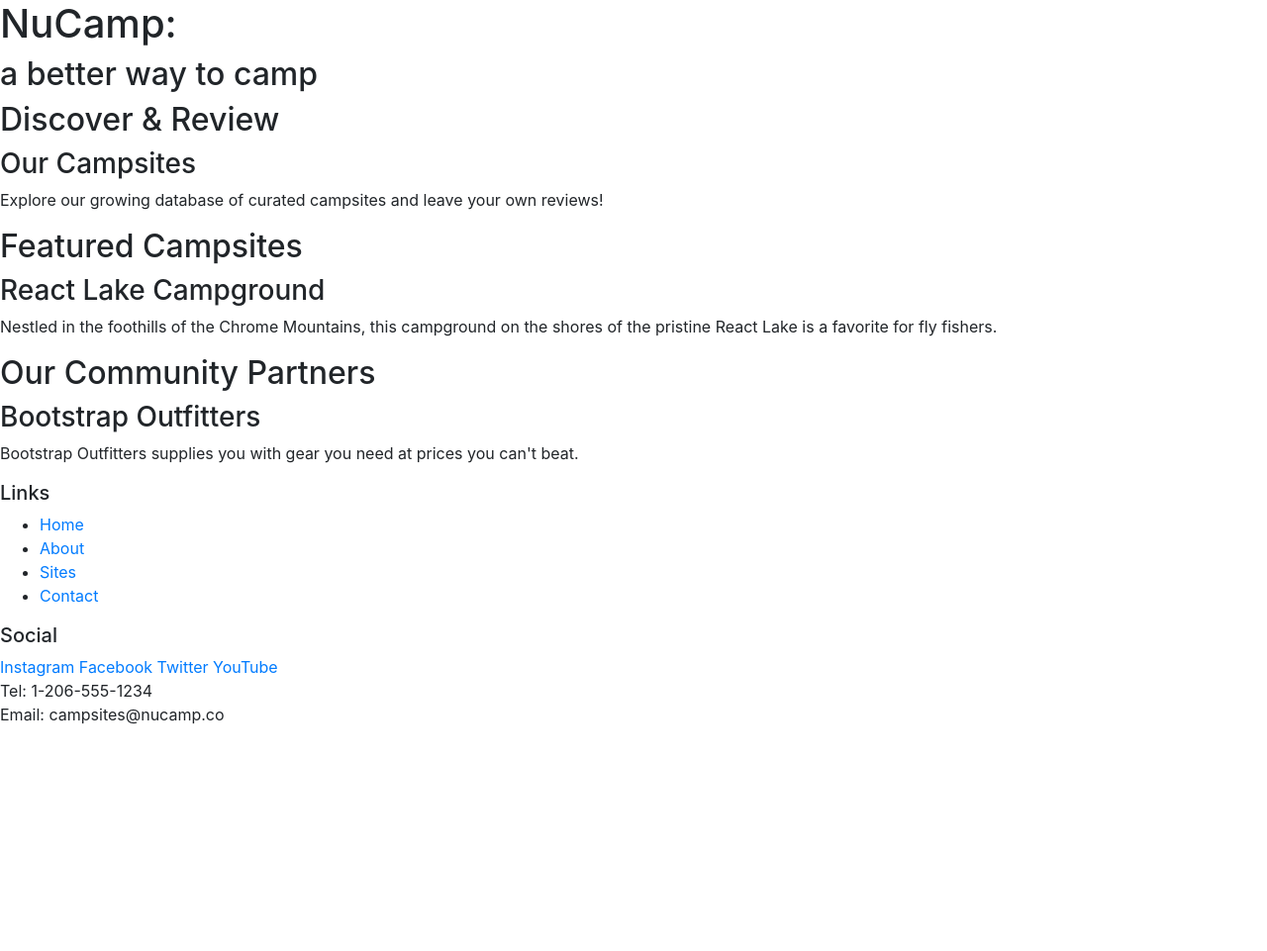
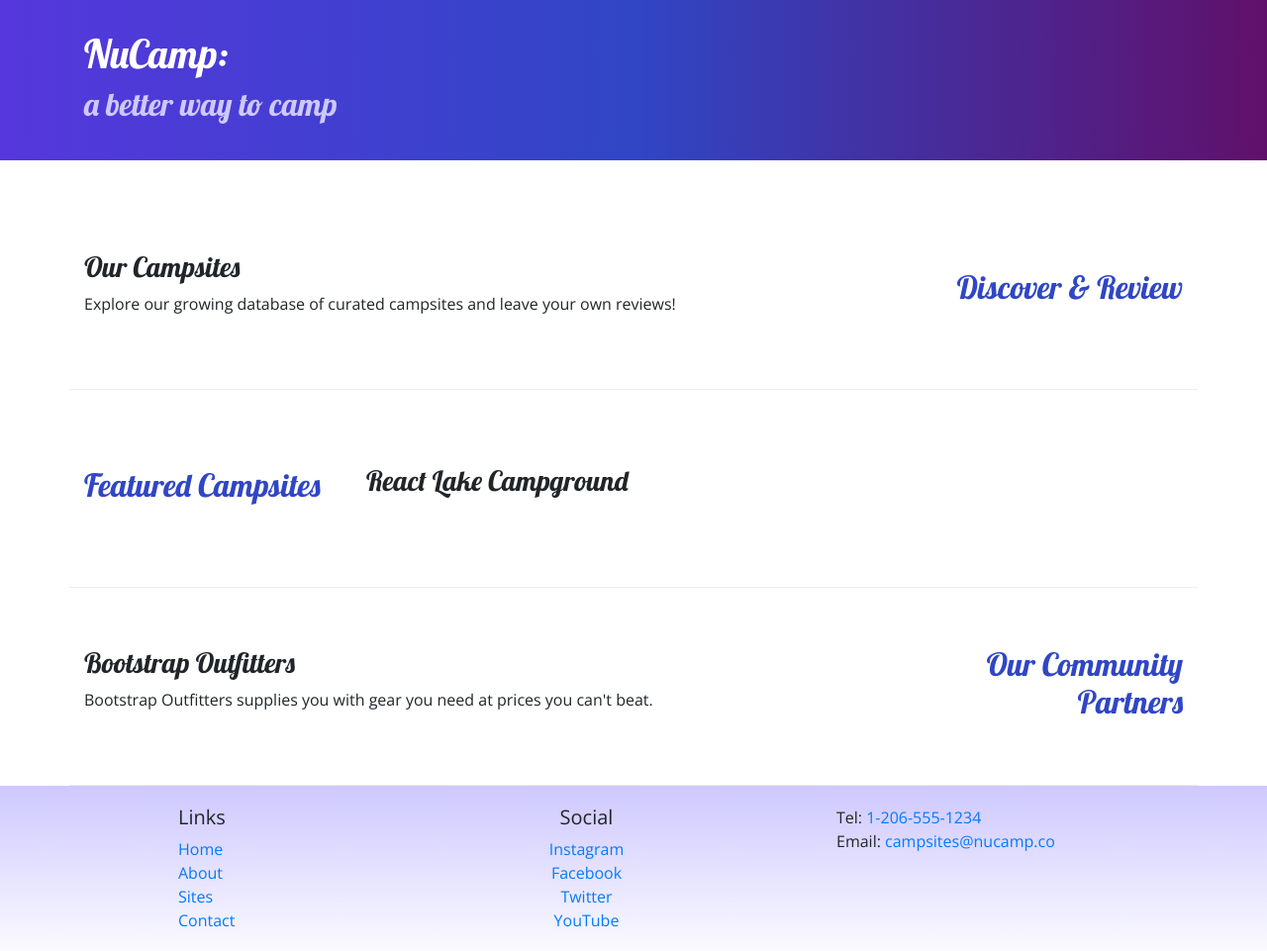
Before and after one commit to bapenacruz/NuCamp_Site_Bootstrap, a website: page index.html in a window 1280 px wide. Shown: the whole page at 99% size. Before the commit the page ends 800 px from the top, so only its background shows below. Drawn offline with nearby package versions, Linux system fonts and the light colour scheme.

Commit message:
First Commit

```diff
--- /dev/null
+++ b/CSS/styles.css
@@ -0,0 +1,32 @@
+body {
+    font-family: "Open Sans", sans-serif;
+}
+
+h1, h2, h3 {
+    font-family: "Lobster", cursive;
+}
+
+h2 {
+    color: #3046C5;
+}
+
+header h2 {
+    color: #CEC8FF;
+}
+
+footer {
+    background-image: linear-gradient(#CEC8FF, white);
+    padding: 20px 0;
+}
+
+.jumbotron {
+    padding: 30px;
+    background-image: linear-gradient(to right, #5637DD, #3046C5, #60106B);
+    color: white;
+}
+
+.row-content {
+    padding: 50px 0;
+    border-bottom: 1px ridge;
+    min-height: 200px;
+}
--- a/index.html
+++ b/index.html
@@ -5,56 +5,79 @@
     <meta charset="utf-8" />
     <meta name="viewport" content="width=device-width, initial-scale=1" />
     <link rel="stylesheet" href="node_modules/bootstrap/dist/css/bootstrap.min.css" />
+    <link rel="stylesheet" href="https://fonts.googleapis.com/css?family=Lobster|Open+Sans" />
+    <link rel="stylesheet" href="css/styles.css" />
     <title>NuCamp: A Better Way To Camp</title>
 </head>
 
 <body>
-
-    <header>
-        <div>
+    <header class="jumbotron jumbotron-fluid">
+        <div class="container">
+            <div class="row">
+                <div class="col">
                     <h1>NuCamp:</h1>
-            <h2>a better way to camp</h2>
+                    <h2> a better way to camp</h2>
+                </div>
+            </div>
         </div>
     </header>
-
-    <div>
-        <h2>Discover & Review</h2>
+    <div class="container">
+        <div class="row row-content align-items-center">
+            <div class = "col-sm-4 order-sm-last col-md-3">
+                <h2 class="text-sm-right">Discover & Review</h2>
+            </div>
+            <div class = "col">
                 <h3>Our Campsites</h3>
-        <p>Explore our growing database of curated campsites and leave your own reviews!</p>
+                <p class="d-none d-sm-block">Explore our growing database of curated campsites and leave your own reviews!</p>
             </div>
-
-    <div>
+        </div>
+        <div class="row row-content align-items-center">
+            <div class = "col-sm-4 col-md-3">
                 <h2>Featured Campsites</h2>
+            </div>
+            <div class = "col">
                 <h3>React Lake Campground</h3>
-        <p>Nestled in the foothills of the Chrome Mountains, this campground on the shores of the pristine React Lake is a favorite for fly fishers.</p>
+                <p class="d-none d-sm-block"Nestled in the foothills of the Chrome Mountains, this campground on the shores of the pristine React Lake is a favorite for fly fishers.</p>
             </div>
-
-    <div>
-        <h2>Our Community Partners</h2>
+        </div>
+        <div class="row row-content align-items-center">
+            <div class = "col-sm-4 order-sm-last col-md-3">
+                <h2 class="text-sm-right">Our Community Partners</h2>
+            </div>
+            <div class = "col">
                 <h3>Bootstrap Outfitters</h3>
-        <p>Bootstrap Outfitters supplies you with gear you need at prices you can't beat.</p>
+                <p class="d-none d-sm-block">Bootstrap Outfitters supplies you with gear you need at prices you can't beat.</p>
             </div>
-
+        </div>
+    </div>
     <footer>
-        <div>
+        <div class="container">
+            <div class="row">
+                <div class="col-4 col-sm-2 offset-1">
                     <h5>Links</h5>
-            <ul>
+                    <ul class="list-unstyled">
                         <li><a href="#">Home</a></li>
-                <li><a href="#">About</a></li>
+                        <li><a href="aboutus.html">About</a></li>
                         <li><a href="#">Sites</a></li>
                         <li><a href="#">Contact</a></li>
                     </ul>
                 </div>
-        <div>
+                <div class="col-6 col-sm-5 text-center">
                     <h5>Social</h5>
-            <a href="http://instagram.com/">Instagram</a>
-            <a href="http://facebook.com/">Facebook</a>
-            <a href="http://twitter.com/">Twitter</a>
-            <a href="http://youtube.com/">YouTube</a>
+                    <ul class="list-unstyled">
+                        <li><a href="http://instagram.com/">Instagram</a></li>
+                        <li><a href="http://facebook.com/">Facebook</a></li>
+                        <li><a href="http://twitter.com/">Twitter</a></li>
+                        <li><a href="http://youtube.com/">YouTube</a></li>
+                    </ul>
                 </div>
-        <div>
-            Tel: 1-206-555-1234<br />
-            Email: campsites@nucamp.co
+                <div class="col-sm-4">
+                    <ul class="list-unstyled">
+                        <li>Tel: <a href="tel:1-206-555-1234">1-206-555-1234</a></li>
+                        <li>Email: <a href="mailto:campsites@nucamp.co"> campsites@nucamp.co</a></li>
+                    </ul>
+                </div>
+        </div>
     </div>
     </footer>
     <script src="node_modules/jquery/dist/jquery.slim.min.js"></script>
```
Also changed, not shown: aboutus.html (added, +109 -0 lines), 1 other file. Lines whose indentation alone changed are shown as unchanged.
